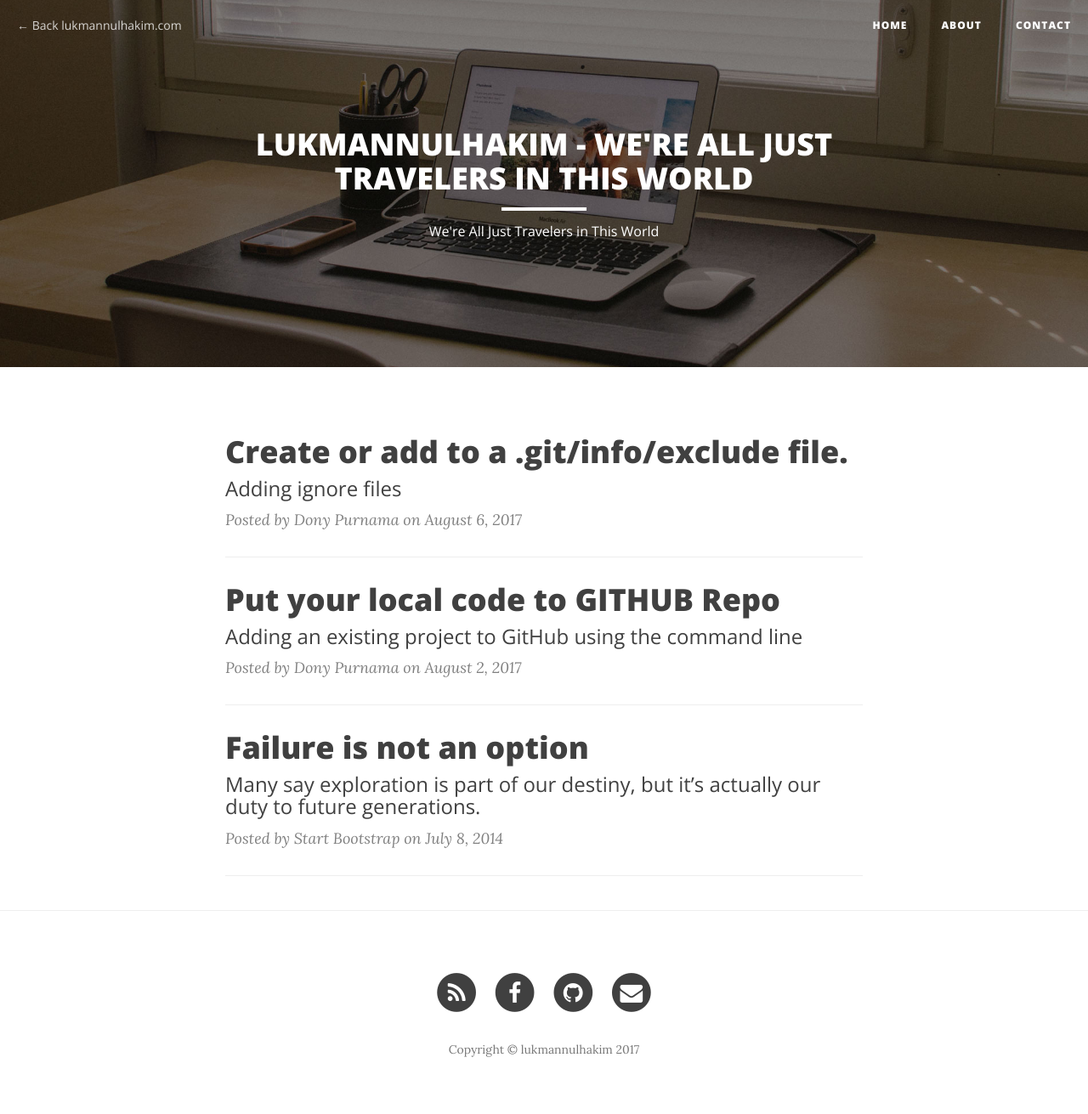
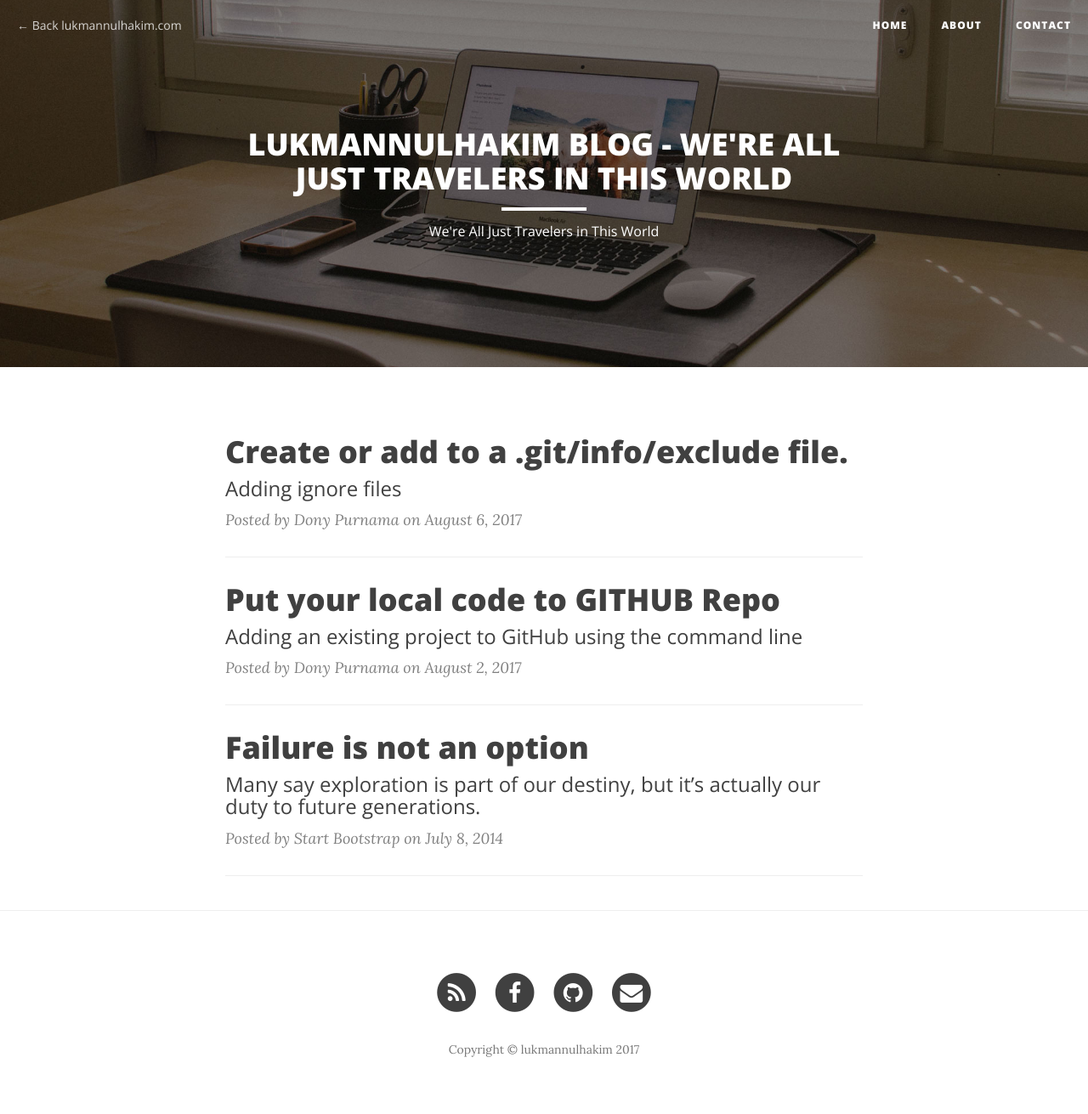
Before and after one commit to lukmannulhakim/lukmannulhakim.github.io, a Jekyll site: the page built from index.html, in a window 1280 px wide. Shown: the whole page at 85% size. Built offline with Jekyll 4.4.1, drawn with Linux system fonts in a browser that asks for light colours; nearby versions of some CDN libraries; the list of posts is cut into pages by our own code.

Commit message:
edit general information

```diff
--- a/_config.yml
+++ b/_config.yml
@@ -1,5 +1,5 @@
 # Site settings
-title: Lukmannulhakim - We're All Just Travelers in This World
+title: Lukmannulhakim Blog - We're All Just Travelers in This World
 header-img: img/home-bg.jpg
 email: ahmad@lukmannulhakim.com
 copyright_name: lukmannulhakim
```
